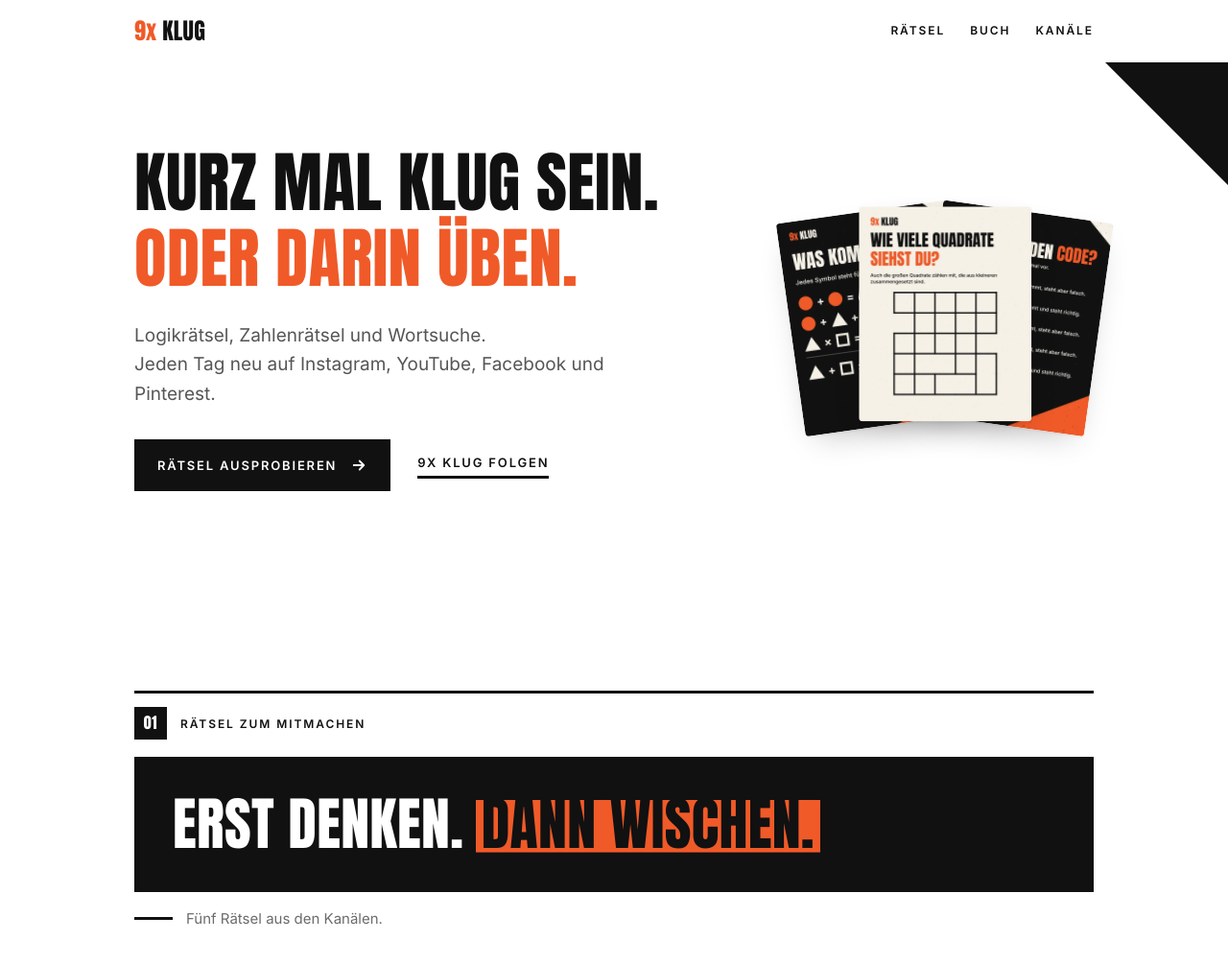
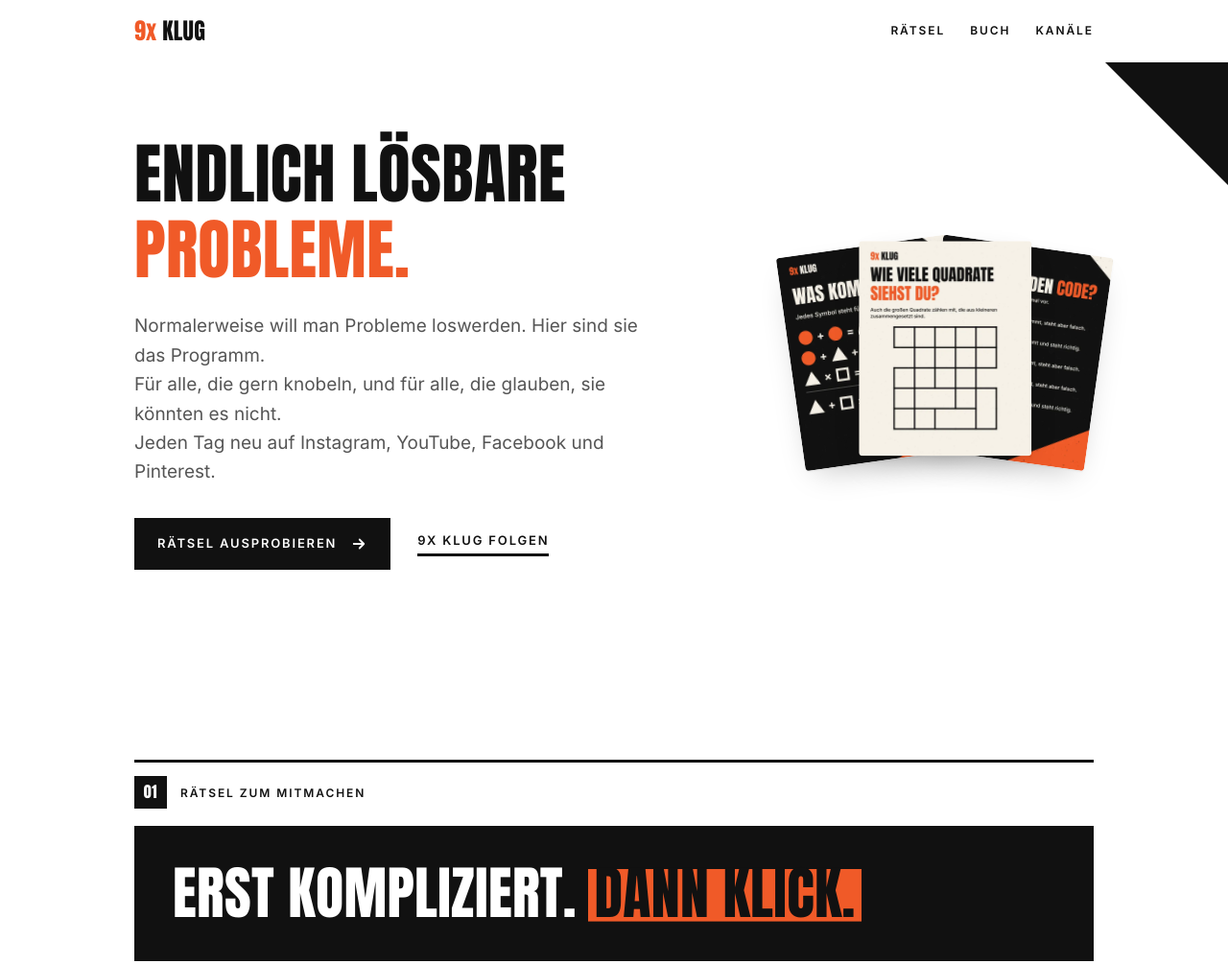
Before and after one commit to 9xKLUG/x-klug-webseite, a plain HTML site: page index.html in a window 1280 px wide. Shown: the top 1005 px of the page at 96% size. Drawn offline with Linux system fonts and the light colour scheme.

Commit message:
Add files via upload

```diff
--- a/index.html
+++ b/index.html
@@ -5,8 +5,8 @@
 
   <meta charset="utf-8">
 <meta name="viewport" content="width=device-width, initial-scale=1, viewport-fit=cover">
-<title>9x KLUG – Kurz mal klug sein.</title>
-<meta name="description" content="Logikrätsel, Zahlenrätsel und Wortsuche für Erwachsene. Jeden Tag neu auf Instagram, YouTube, Facebook und Pinterest.">
+<title>9x KLUG – Endlich lösbare Probleme.</title>
+<meta name="description" content="Endlich lösbare Probleme. Logikrätsel, Zahlenrätsel und Wortsuche für Erwachsene. Jeden Tag neu auf Instagram, YouTube, Facebook und Pinterest.">
 <meta name="theme-color" content="#ffffff">
 <style>
 @font-face{font-family:Anton;src:url(assets/Anton-Regular.woff2) format("woff2");font-display:swap}
@@ -174,8 +174,8 @@ footer nav a:hover{color:var(--orange)}
   <div class="corner" aria-hidden="true"></div>
   <div class="wrap hero-grid">
     <div>
-      <h1 class="rv"><span>Kurz mal klug sein.</span><span class="o">Oder darin üben.</span></h1>
-      <p class="t rv">Logikrätsel, Zahlenrätsel und Wortsuche.<br>Jeden Tag neu auf Instagram, YouTube, Facebook und Pinterest.</p>
+      <h1 class="rv"><span>Endlich lösbare</span><span class="o">Probleme.</span></h1>
+      <p class="t rv">Normalerweise will man Probleme loswerden. Hier sind sie das Programm.<br>Für alle, die gern knobeln, und für alle, die glauben, sie könnten es nicht.<br>Jeden Tag neu auf Instagram, YouTube, Facebook und Pinterest.</p>
       <div class="btns rv">
         <a class="btn" href="#raetsel">Rätsel ausprobieren <svg width="18" height="18" viewBox="0 0 24 24" fill="none" stroke="currentColor" stroke-width="2.4" stroke-linecap="round" stroke-linejoin="round"><path d="M5 12h14M13 6l6 6-6 6"/></svg></a>
         <a class="lnk" href="#kanaele"><span>9x KLUG folgen</span></a>
@@ -192,7 +192,7 @@ footer nav a:hover{color:var(--orange)}
 <section id="raetsel">
   <div class="wrap">
     <div class="sh caps rv"><span class="no">01</span>Rätsel zum Mitmachen</div>
-    <div class="blk rv"><h2>Erst denken. <em>Dann wischen.</em></h2></div>
+    <div class="blk rv"><h2>Erst kompliziert. <em>Dann klick.</em></h2></div>
     <p class="sub rv">Fünf Rätsel aus den Kanälen.</p>
     <div class="p-grid">
       <div class="viewer rv">
```
